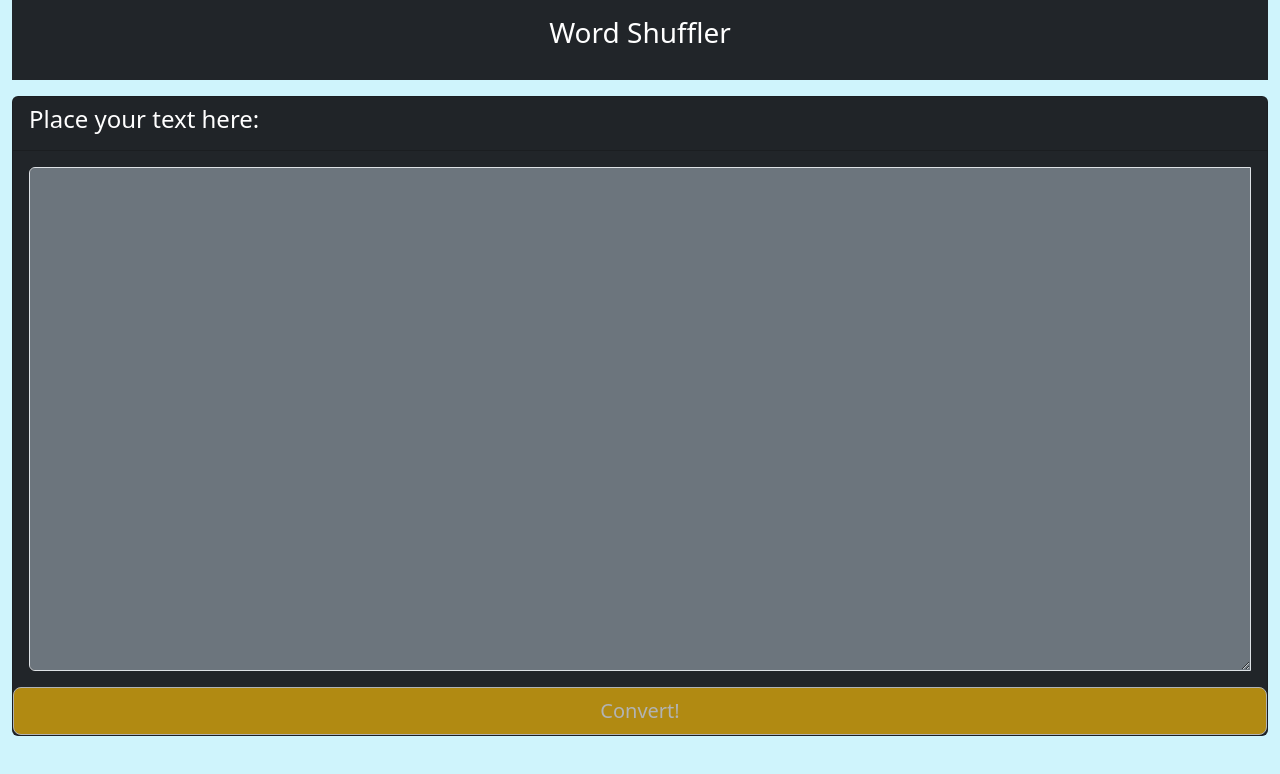
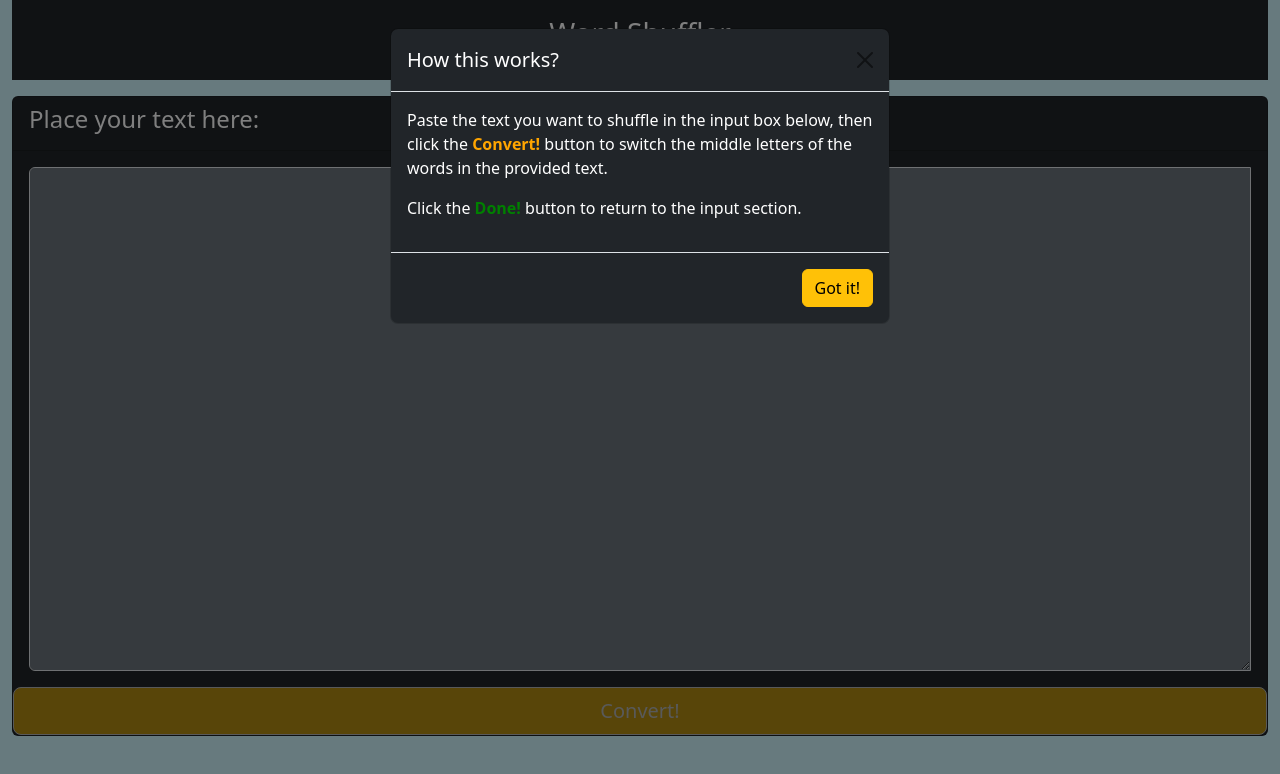
Before and after one commit to M-Nahuel/m-nahuel.github.io, a plain HTML site: page index.html in a window 1280 px wide. Drawn offline with nearby package versions, Linux system fonts and the light colour scheme.

Commit message:
add usage info pop-up

```diff
--- a/index.html
+++ b/index.html
@@ -8,13 +8,35 @@
     <link rel="stylesheet" href="styles.css">
 </head>
 <body>
+    <button id="modalbtn" type="button" class="btn btn-primary d-none" data-bs-toggle="modal" data-bs-target="#staticBackdrop">
+        Launch static backdrop modal
+    </button>
+    <div class="modal fade" id="staticBackdrop" data-bs-backdrop="static" data-bs-keyboard="false" tabindex="-1" aria-labelledby="staticBackdropLabel" aria-hidden="true">
+        <div class="modal-dialog">
+            <div class="modal-content text-bg-dark">
+                <div class="modal-header">
+                    <h1 class="modal-title fs-5" id="staticBackdropLabel">How this works?</h1>
+                    <button type="button" class="btn-close" data-bs-dismiss="modal" aria-label="Close"></button>
+                </div>
+                <div class="modal-body">
+                    <p>
+                        Paste the text you want to shuffle in the input box below, then click the <span id="convert-info">Convert!</span> button to switch the middle letters of the words in the provided text.
+                    </p>
+                    <p>Click the <span id="done-info">Done!</span> button to return to the input section.</p>
+                </div>
+                <div class="modal-footer">
+                    <button type="button" class="btn btn-warning" data-bs-dismiss="modal">Got it!</button>
+                </div>
+            </div>
+        </div>
+    </div>
     <div class="container-fluid bg-info-subtle vh-100">
         <div id="header" class="p-3 text-bg-dark">
             <h3 class="text-center">Word Shuffler</h3>
         </div>
         <div id="card" class="card my-3 text-bg-dark mb-3">
             <div class="card-header row-gap-3">
-              <h4 id="description">Place your text here:</h4>
+                <h4 id="description">Place your text here:</h4>
             </div>
             <div class="card-body input-group h-100">
                 <textarea id="input" class="form-control bg-secondary text-white" aria-label="With textarea"></textarea>
--- a/main.js
+++ b/main.js
@@ -35,6 +35,10 @@ function textShuffler(text) {
     return textShuffled.join(' ');
 }
 
+document.addEventListener("DOMContentLoaded", () => {
+    document.getElementById("modalbtn").click();
+});
+
 let textarea = document.getElementById('input');
 let convert = document.getElementById('convert');
 
--- a/styles.css
+++ b/styles.css
@@ -18,3 +18,17 @@
 #done {
     display: none;
 }
+
+#modalbtn {
+    display: none;
+}
+
+#convert-info {
+    color: orange;
+    font-weight: bolder;
+}
+
+#done-info {
+    color: green;
+    font-weight: bolder;
+}
```
